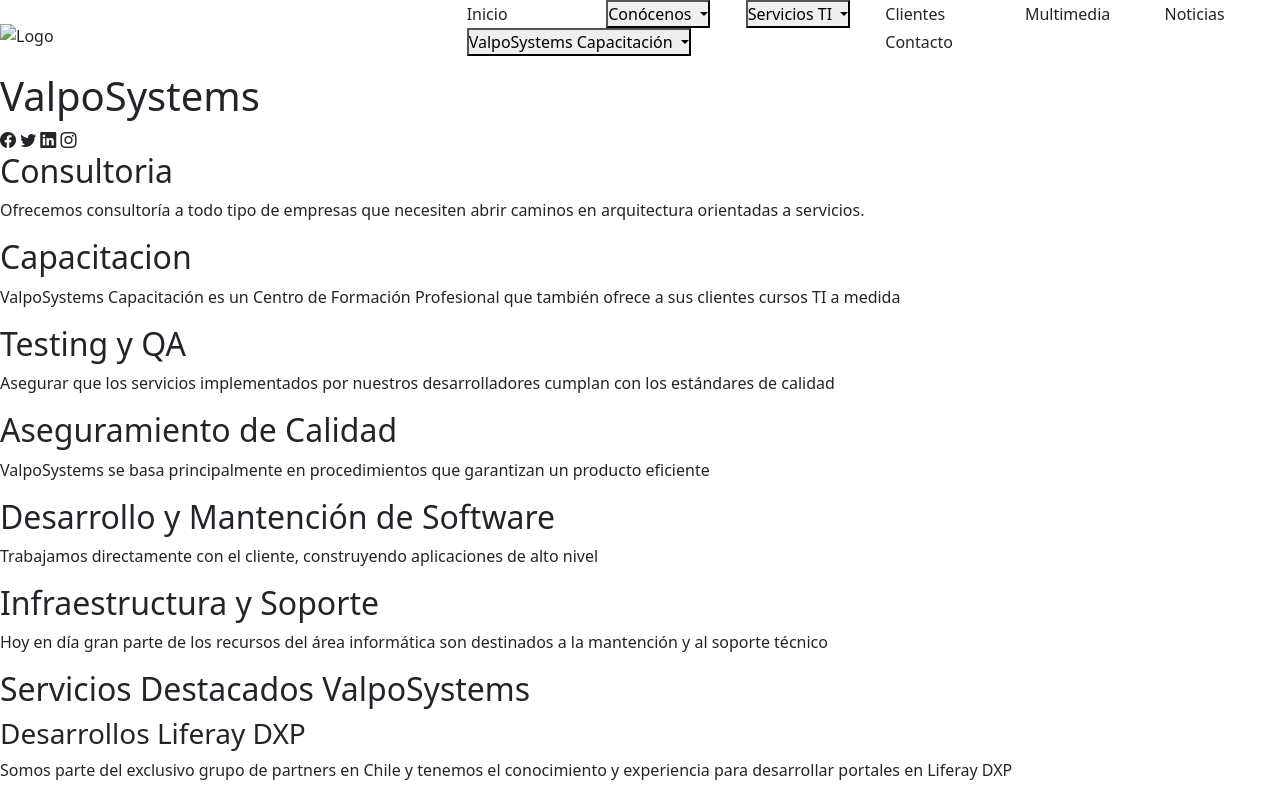
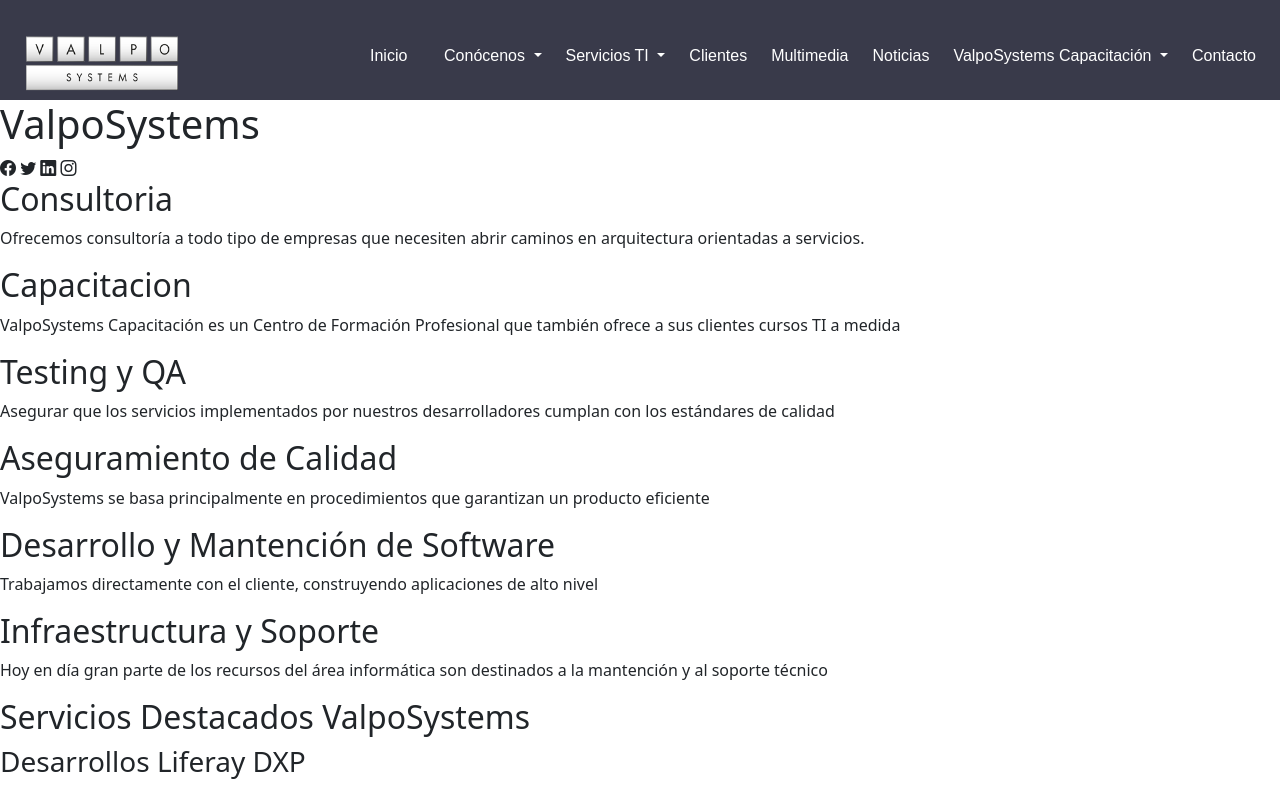
Before and after one commit to FrancoOjeda/Arg-Programa-Integrador, a website: page index.html in a window 1280 px wide. Shown: the top 790 px of the page. Drawn offline with nearby package versions, Linux system fonts and the light colour scheme.

Commit message:
Agrego el logo y estilos al encabezado

```diff
--- a/index.html
+++ b/index.html
@@ -29,11 +29,13 @@
   </head>
   <body>
     <!-- Encabezado y barra de navegacion -->
-    <header class="row align-items-center">
+    <header class="row align-items-center encabezado">
       <!--Logo  -->
-      <img src="" alt="Logo" class="col-4" />
+      <div class="col-3">
+        <img src="./images/logo-Normal.png" alt="Logo" class="img-logo" />
+      </div>
       <!-- Barra de navegacion -->
-      <nav class="col-8">
+      <nav class="col-9">
         <ul class="row align-items-center">
           <li class="col">Inicio</li>
           <li class="dropdown col">
--- a/style.css
+++ b/style.css
@@ -7,3 +7,23 @@
 li{
     list-style: none;
 }
+
+
+.encabezado{
+    padding: 24px;
+    height: 100px;
+    background-color: rgb(57, 58, 74);
+    color: rgb(255, 255, 255);
+    font-family: Ubuntu, sans-serif;
+}
+
+.img-logo{
+    height: 80px;
+}
+
+button{
+    margin: none;
+    background-color: rgb(57, 58, 74);
+    color: rgb(255, 255, 255);
+    border: none;
+}
```
Also changed, not shown: images/logo-Normal.png (added).
